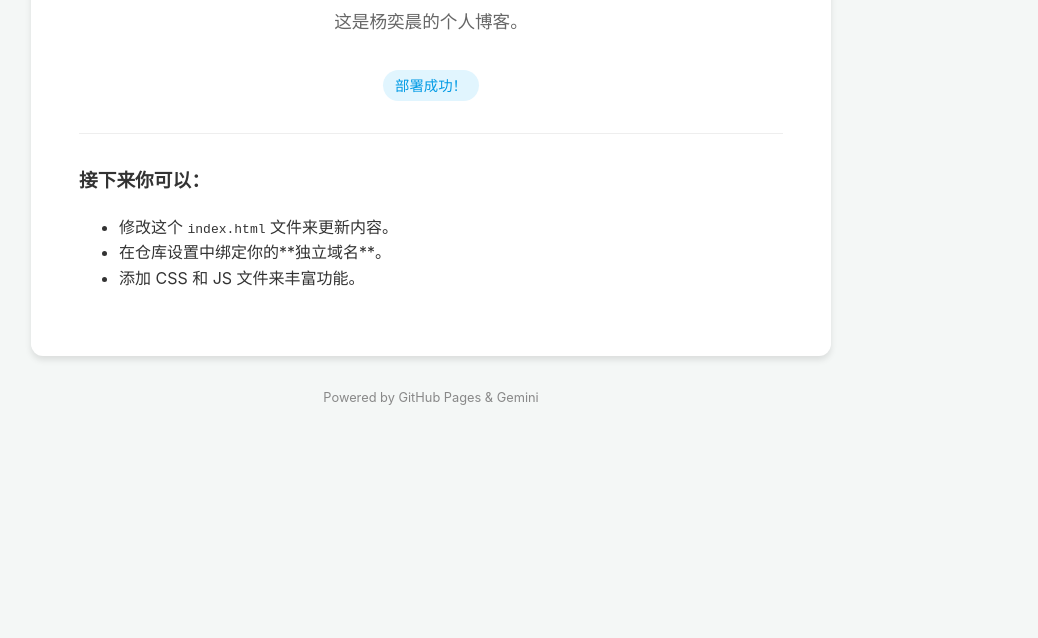
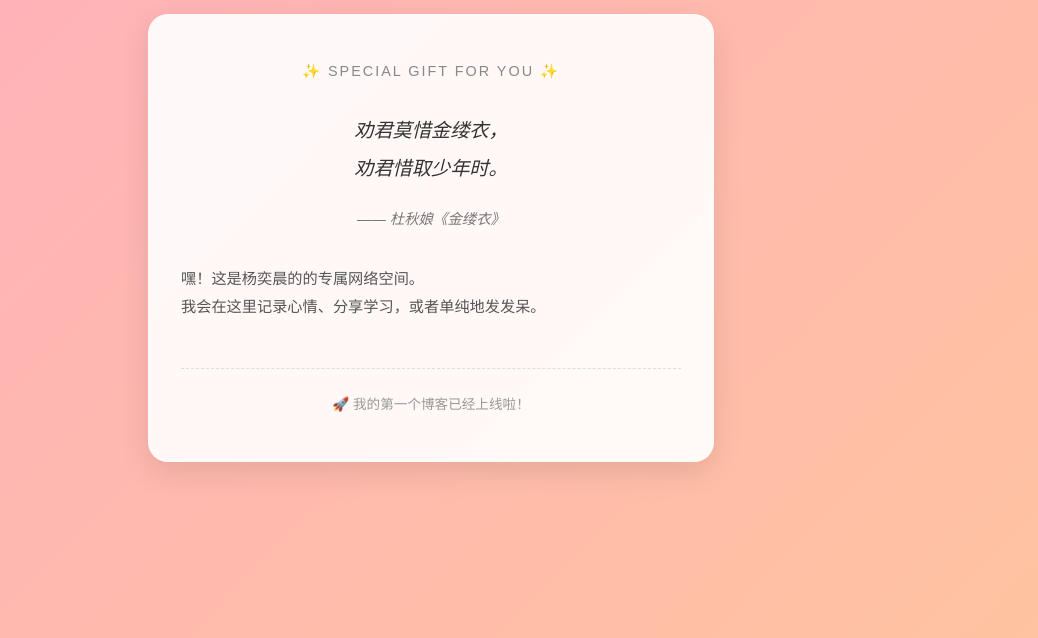
Before and after one commit to GitBornhub/y1c, a plain HTML site: page index.html in a window 1280 px wide. Shown: the part 162-800 px from the top of the page, without its empty margins (209-1247 px from the left). Drawn offline with Linux system fonts and the light colour scheme.

Commit message:
Update index.html

```diff
--- a/index.html
+++ b/index.html
@@ -5,70 +5,103 @@
     <meta name="viewport" content="width=device-width, initial-scale=1.0">
     <title>杨奕晨的个人博客</title>
     <style>
-        /* 简单的内联样式，让页面更好看 */
+        :root {
+            --primary-color: #ffafbd; /* 樱花粉 */
+            --secondary-color: #ffc3a0;
+            --text-color: #555;
+        }
+
         body {
-            font-family: -apple-system, BlinkMacSystemFont, "Segoe UI", Roboto, sans-serif;
-            line-height: 1.6;
+            margin: 0;
+            padding: 0;
+            font-family: "PingFang SC", "Microsoft YaHei", sans-serif;
+            background: linear-gradient(135deg, var(--primary-color) 0%, var(--secondary-color) 100%);
+            min-height: 100vh;
+            display: flex;
+            justify-content: center;
+            align-items: center;
+            color: var(--text-color);
+        }
+
+        .card {
+            background: rgba(255, 255, 255, 0.9);
+            padding: 3rem 2rem;
+            border-radius: 20px;
+            box-shadow: 0 10px 30px rgba(0,0,0,0.1);
+            max-width: 500px;
+            width: 90%;
+            text-align: center;
+            backdrop-filter: blur(5px);
+            border: 1px solid rgba(255,255,255,0.3);
+        }
+
+        .header-msg {
+            font-size: 0.9rem;
+            letter-spacing: 2px;
+            color: #888;
+            margin-bottom: 2rem;
+            text-transform: uppercase;
+        }
+
+        h1 {
+            font-size: 1.8rem;
+            color: #444;
+            margin-bottom: 1.5rem;
+        }
+
+        .poem-content {
+            font-size: 1.2rem;
+            line-height: 2;
             color: #333;
-            max-width: 800px;
-            margin: 0 auto;
-            padding: 2rem;
-            background-color: #f4f7f6;
-            text-align: center;
+            margin-bottom: 2rem;
+            font-style: italic;
         }
-        .container {
-            background: white;
-            padding: 3rem;
-            border-radius: 12px;
-            box-shadow: 0 4px 6px rgba(0,0,0,0.1);
+
+        .author {
+            font-size: 0.9rem;
+            color: #777;
+            margin-top: 1rem;
+            display: block;
         }
-        h1 {
-            color: #24292e;
-            margin-bottom: 0.5rem;
+
+        .footer-note {
+            margin-top: 3rem;
+            font-size: 0.85rem;
+            color: #999;
+            border-top: 1px dashed #ddd;
+            padding-top: 1.5rem;
         }
-        p {
-            color: #666;
-            font-size: 1.1rem;
+
+        /* 简单的小动画 */
+        .card {
+            animation: fadeIn 1.5s ease-in-out;
         }
-        .tag {
-            display: inline-block;
-            background: #e1f5fe;
-            color: #039be5;
-            padding: 4px 12px;
-            border-radius: 20px;
-            font-size: 0.9rem;
-            margin-top: 1rem;
-        }
-        footer {
-            margin-top: 2rem;
-            font-size: 0.8rem;
-            color: #888;
+
+        @keyframes fadeIn {
+            from { opacity: 0; transform: translateY(20px); }
+            to { opacity: 1; transform: translateY(0); }
         }
     </style>
 </head>
 <body>
 
-    <div class="container">
-        <h1>🚀 欢迎来到我的新站点</h1>
-        <p>这是杨奕晨的个人博客。</p>
+    <div class="card">
+        <div class="header-msg">✨ Special Gift for You ✨</div>
 
-        <div class="tag">部署成功！</div>
+        <div class="poem-content">
+            劝君莫惜金缕衣，<br>
+            劝君惜取少年时。<br>
+            <span class="author">—— 杜秋娘《金缕衣》</span>
+        </div>
 
-        <hr style="margin: 2rem 0; border: 0; border-top: 1px solid #eee;">
+        <div style="text-align: left; font-size: 0.95rem; line-height: 1.8;">
+            <p>嘿！这是杨奕晨的的专属网络空间。<br> 我会在这里记录心情、分享学习，或者单纯地发发呆。</p>
+        </div>
 
-        <div style="text-align: left;">
-            <h3>接下来你可以：</h3>
-            <ul>
-                <li>修改这个 <code>index.html</code> 文件来更新内容。</li>
-                <li>在仓库设置中绑定你的**独立域名**。</li>
-                <li>添加 CSS 和 JS 文件来丰富功能。</li>
-            </ul>
+        <div class="footer-note">
+            🚀 我的第一个博客已经上线啦！
         </div>
     </div>
 
-    <footer>
-        Powered by GitHub Pages & Gemini
-    </footer>
-
 </body>
 </html>
```
